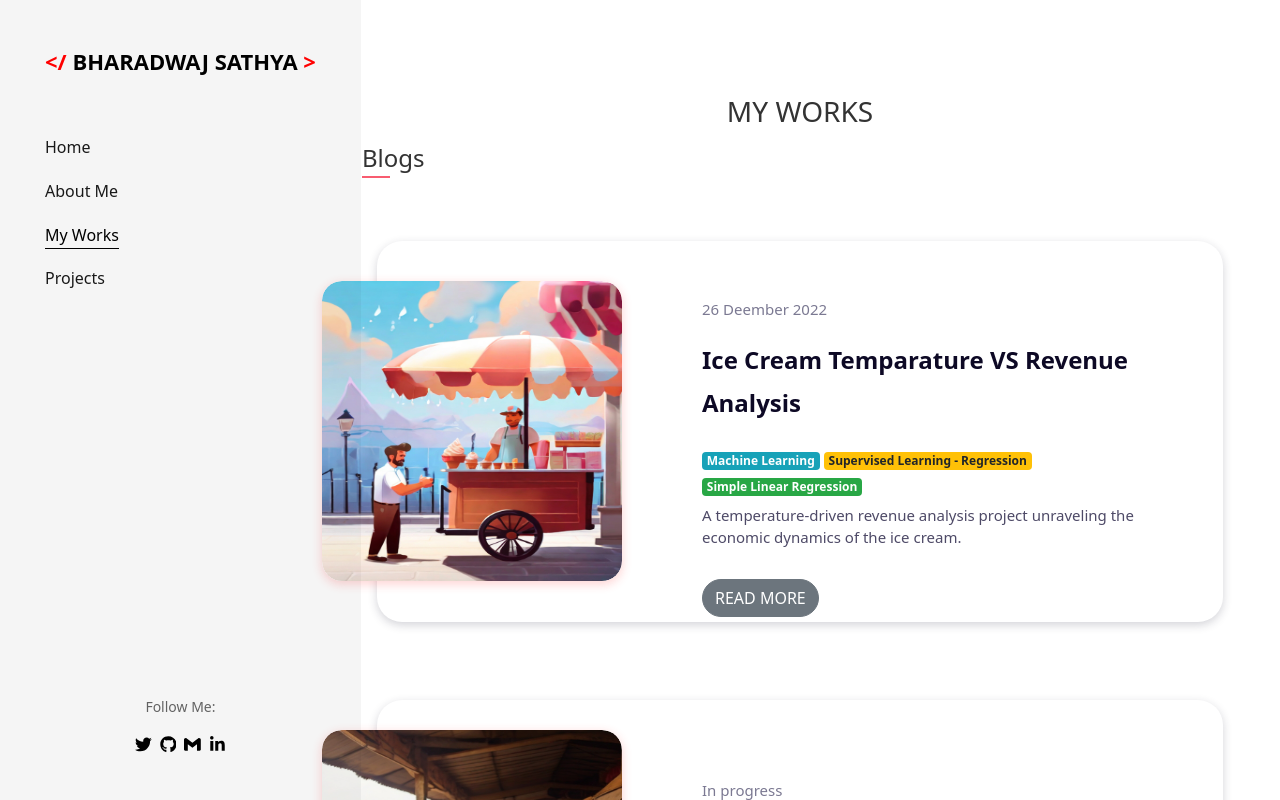
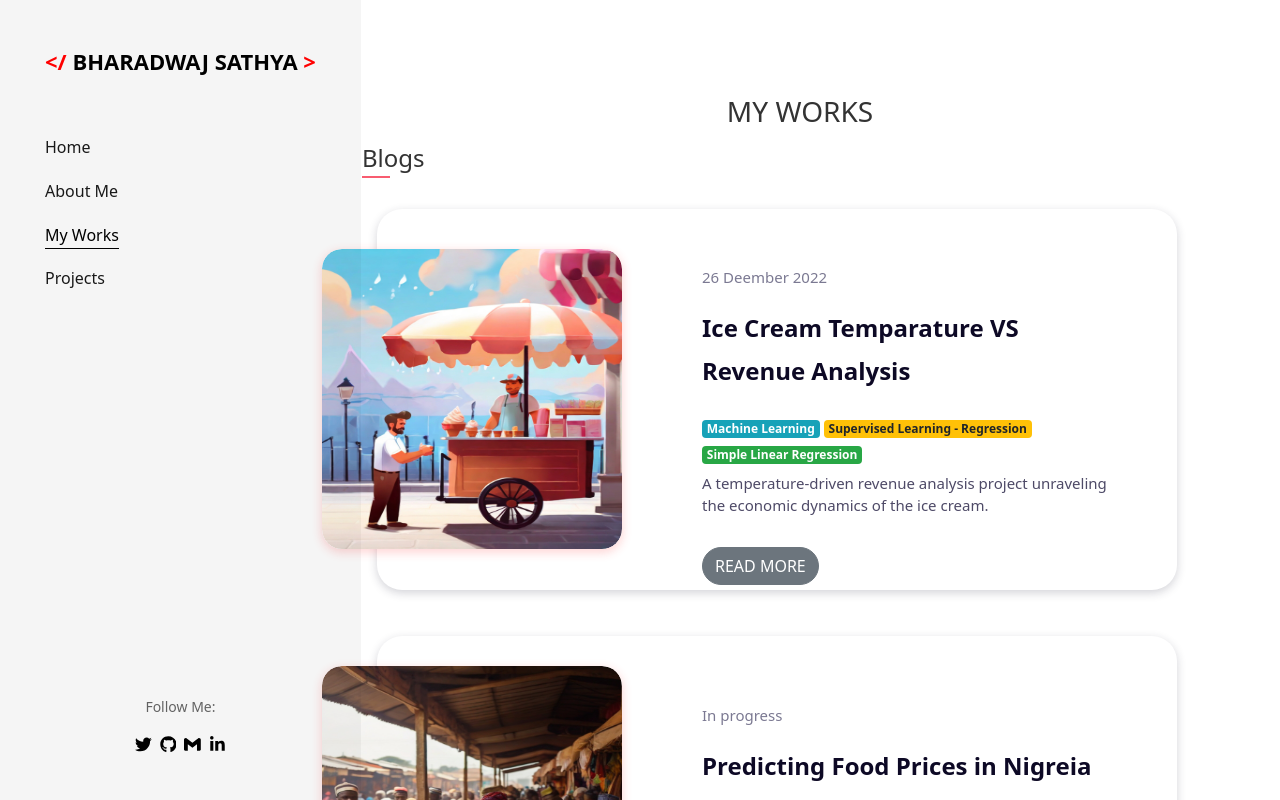
Before and after one commit to Bharadwaj-Sathya/Portfoilo, a React (Create React App) app in the folder client/: page /blogs in a window 1280 px wide. Shown: the top 800 px of the page. Built offline with nearby package versions, Linux system fonts and the light colour scheme.

Commit message:
Changes in card and card css

```diff
--- a/client/src/components/Projects/Cards.js
+++ b/client/src/components/Projects/Cards.js
@@ -15,12 +15,12 @@ const Cards = ({
 }) => {
   return (
     <div className="container">
-      <div className="row mt-5">
+      <div className="row mt-3">
         <div className="preview-card" key={id}>
           <div className="preview-card__wrp">
             <div className="preview-card__item">
               <div className="preview-card__img">
-                <img src={Image} alt="" style={{}} />
+                <img src={Image} alt="" />
               </div>
               <div className="preview-card__content">
                 <span className="preview-card__code">{date_of_created}</span>
--- a/client/src/components/Projects/cards.css
+++ b/client/src/components/Projects/cards.css
@@ -1,6 +1,7 @@
 .preview-card {
     position: relative;
     margin: 15px;
+    width: 100vh;
     background: #fff;
     box-shadow: 0px 3px 10px rgba(34, 35, 58, 0.2);
     padding: 30px 25px 30px;
```
